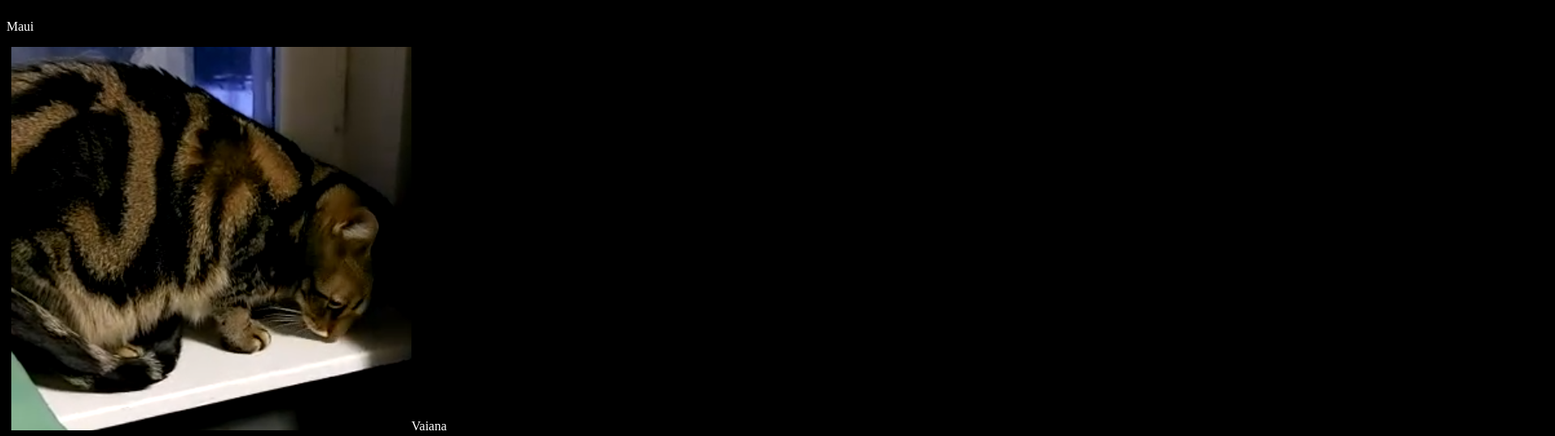
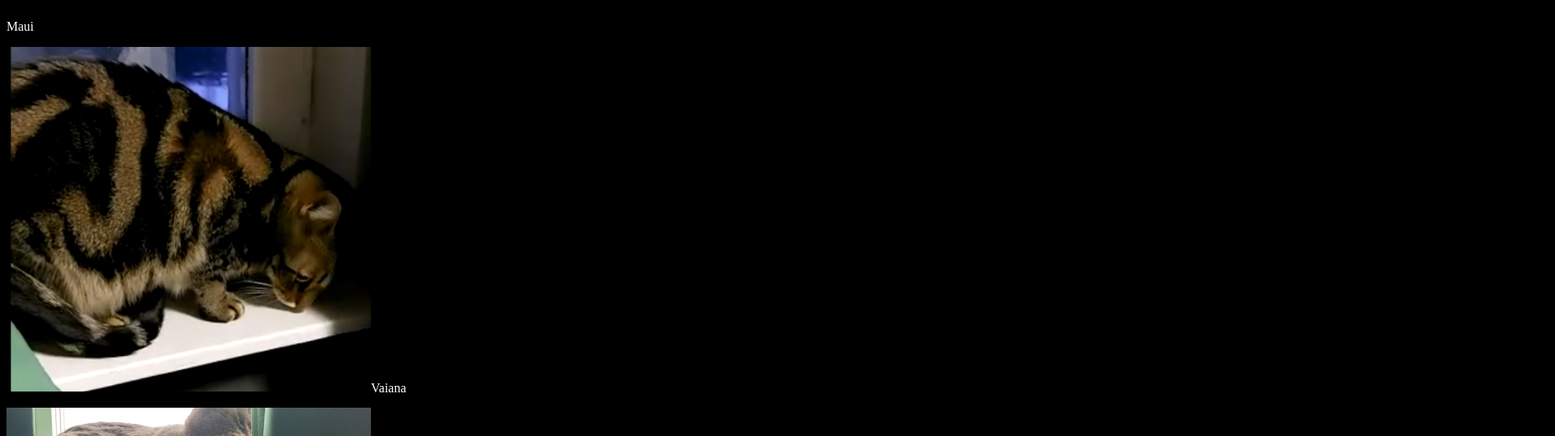
Before and after one commit to uPos3odon08/uPos3odon08.github.io, a plain HTML site: page cats.html in a window 1280 px wide. Shown: the part 77-616 px from the top of the page at 81% size, 1920 px wide, since content can reach past the window. Drawn offline with Linux system fonts and the light colour scheme.

Commit message:
Update cats.html

```diff
--- a/cats.html
+++ b/cats.html
@@ -4,6 +4,12 @@
     <title>Emma's Cats</title>
   </head>
   <body style="background-color:rgb(0, 0, 0); color:white;">
+    <style>
+        img{
+    max-width:450px;
+    max-height:450px;
+}
+    </style>
     <center>
       <h1 style="font-size:40px;">Emma's Cats</h1>
     </center>
```
